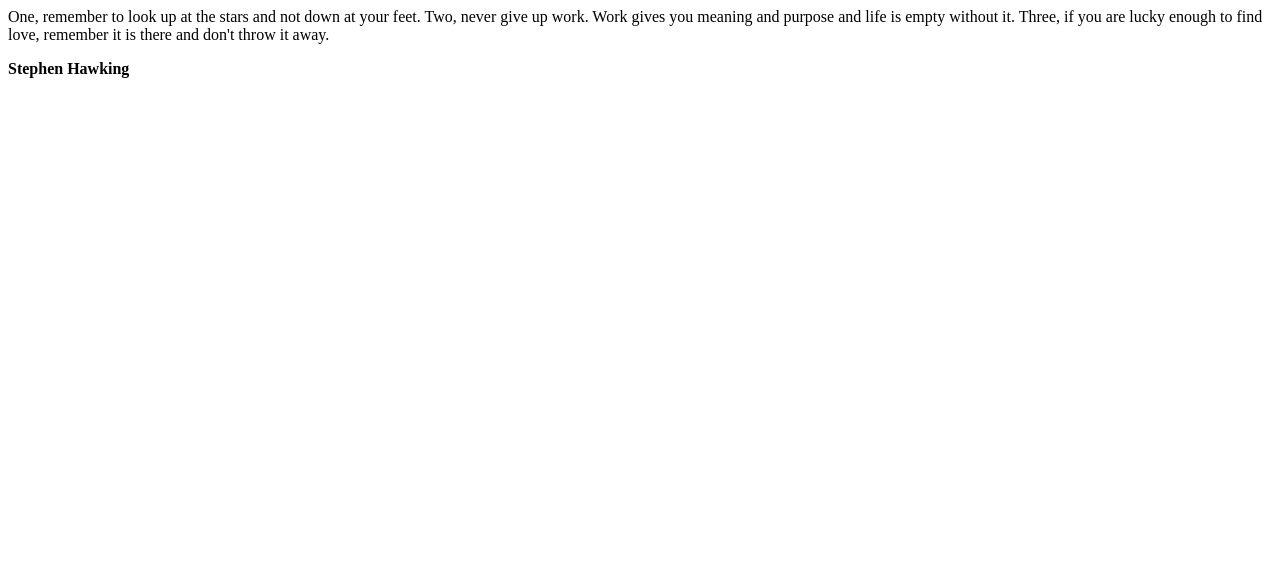
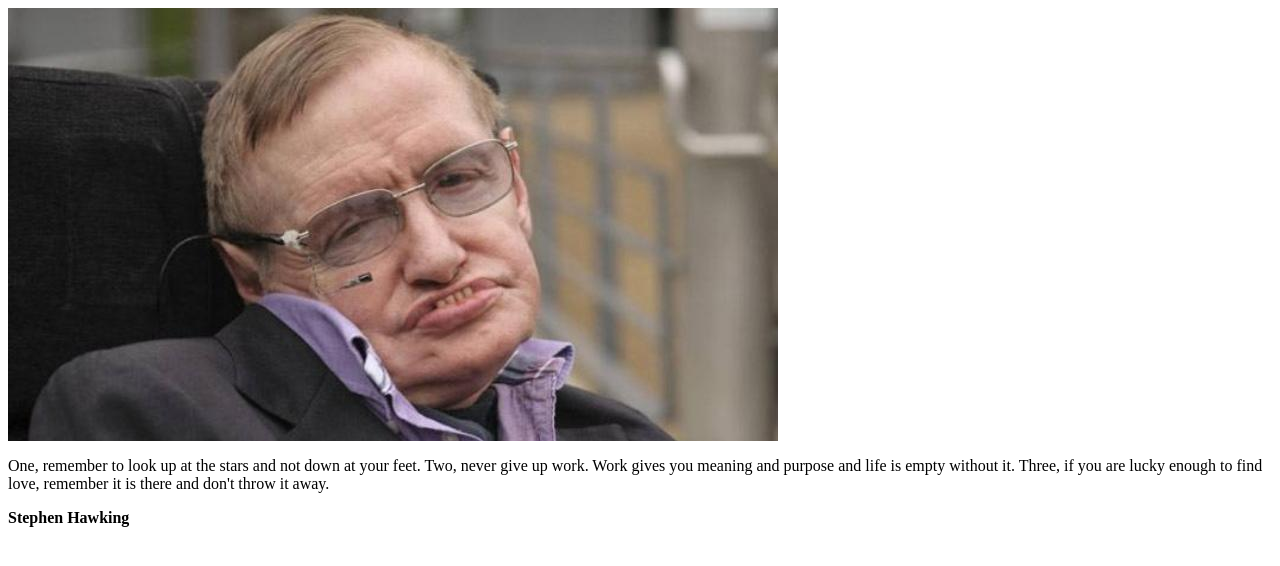
Before and after one commit to JoyVrooland/toetsVersiebeheer, a plain HTML site: page index.html in a window 1280 px wide. Drawn offline with Linux system fonts and the light colour scheme.

Commit message:
foto toegevoegd

```diff
--- a/index.html
+++ b/index.html
@@ -4,7 +4,7 @@
 	</head>
     <body>
 
-
+        <img src="Stephen_Hawking_IT.jpeg">
         <p>One, remember to look up at the stars and not down at your feet. Two, never give up work. Work gives you meaning and purpose and life is empty without it. Three, if you are lucky enough to find love, remember it is there and don't throw it away.</p><b>Stephen Hawking</b>
 
     </body>
```
Also changed, not shown: Stephen_Hawking_IT.jpeg (added).
